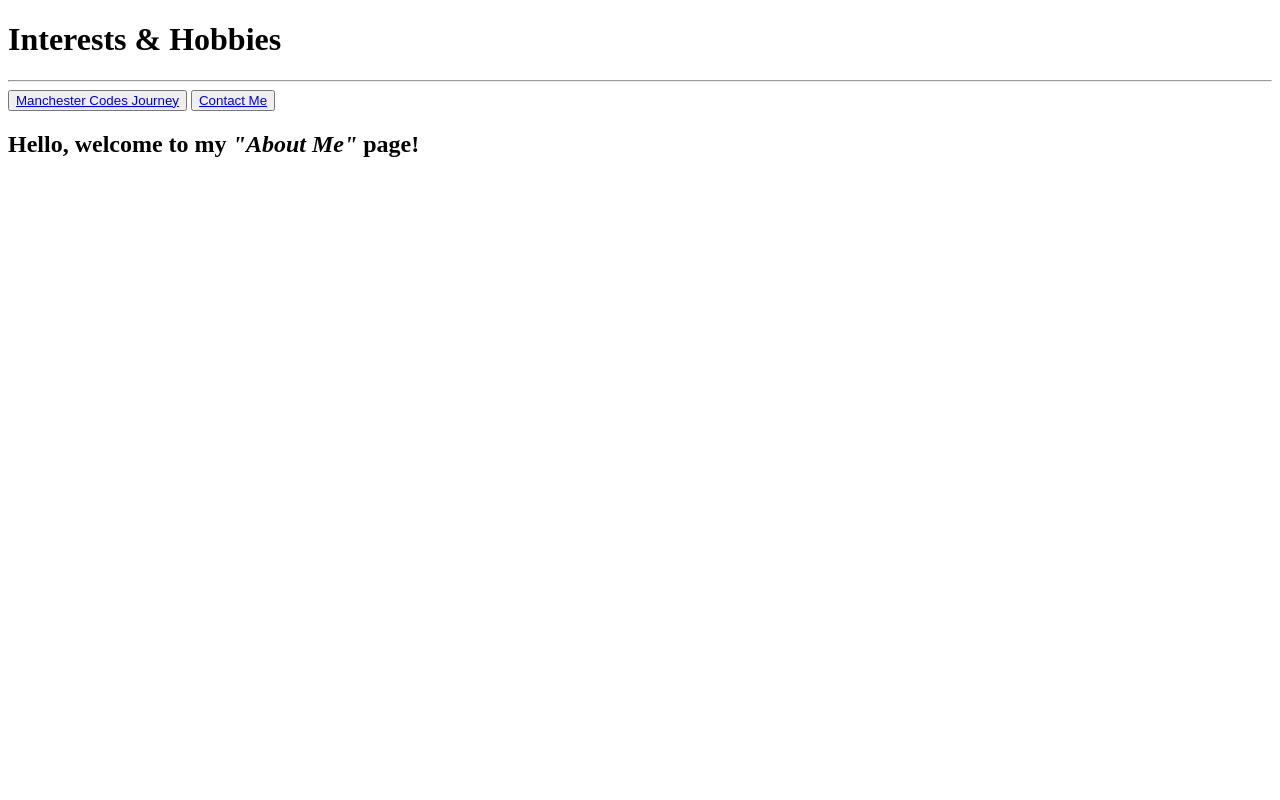
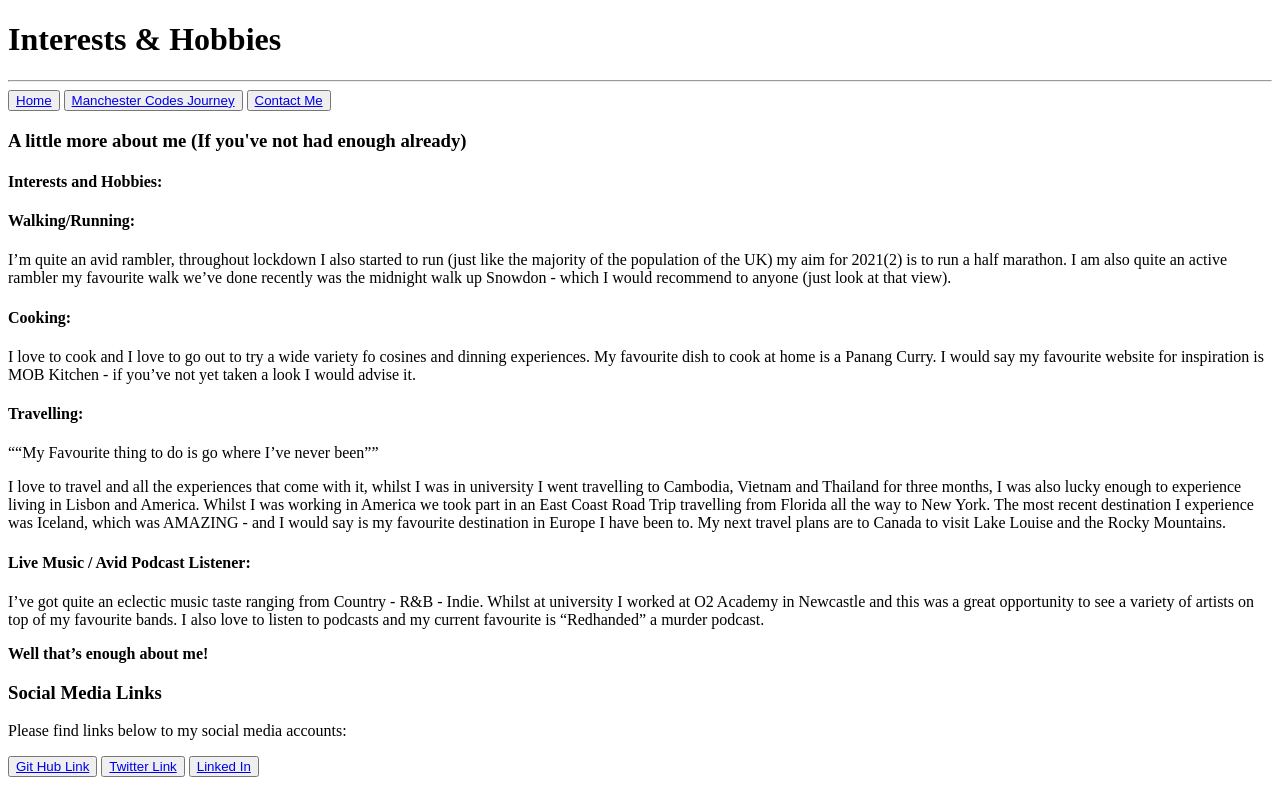
Before and after one commit to ninaspray/my-portfolio, a plain HTML site: page Personal.html in a window 1280 px wide. Drawn offline with Linux system fonts and the light colour scheme.

Commit message:
Corrected all links

```diff
--- a/Personal.html
+++ b/Personal.html
@@ -14,6 +14,9 @@
 
         <nav>
             <button>
+                <a href="Index.html">Home</a>
+            </button>
+            <button>
                 <a href="Manchester-Codes-Learning.html">Manchester Codes Journey</a>
             </button>
             <button>
@@ -21,8 +24,59 @@
             </button>
         </nav>
 
-        <h2>Hello, welcome to my <i>"About Me"</i> page!</h2>
+        <h3>A little more about me (If you've not had enough already)</h3>
     </header>
+
+    <attribute>
+        <h4>Interests and Hobbies:</h4>
+
+        <h4>Walking/Running:</h4>
+        <p>I’m quite an avid rambler, throughout lockdown I also started to run (just like the majority of the
+            population of the UK) my aim for 2021(2) is to run a half marathon. I am also quite an active rambler my
+            favourite walk we’ve done recently was the midnight walk up Snowdon - which I would recommend to anyone
+            (just look at that view).</p>
+        <h4>Cooking:</h4>
+        <p>I love to cook and I love to go out to try a wide variety fo cosines and dinning experiences. My favourite
+            dish
+            to cook at home is a Panang Curry. I would say my favourite website for inspiration is MOB Kitchen - if
+            you’ve
+            not yet taken a look I would advise it.</p>
+        <h4>Travelling:</h4>
+        <q>“My Favourite thing to do is go where I’ve never been”</q>
+        <p>I love to travel and all the experiences that come with it, whilst I was in university I went travelling to
+            Cambodia, Vietnam and Thailand for three months, I was also lucky enough to experience living in Lisbon and
+            America. Whilst I was working in America we took part in an East Coast Road Trip travelling from Florida all
+            the
+            way to New York. The most recent destination I experience was Iceland, which was AMAZING - and I would say
+            is my
+            favourite destination in Europe I have been to. My next travel plans are to Canada to visit Lake Louise and
+            the
+            Rocky Mountains.</p>
+        <h4>Live Music / Avid Podcast Listener:</h4>
+        <p>I’ve got quite an eclectic music taste ranging from Country - R&B - Indie. Whilst at university I worked at
+            O2
+            Academy in Newcastle and this was a great opportunity to see a variety of artists on top of my favourite
+            bands.
+            I also love to listen to podcasts and my current favourite is “Redhanded” a murder podcast.</p>
+        <p><b>Well that’s enough about me!</b></p>
+    </attribute>
+
+
+    <footer>
+        <div id="Social Media">
+            <h3>Social Media Links</h3>
+            <p>Please find links below to my social media accounts:</p>
+            <button>
+                <a href="https://github.com/ninaspray" target="_blank">Git Hub Link</a>
+            </button>
+            <button>
+                <a href="https://twitter.com/NinaSpray" target="_blank">Twitter Link</a>
+            </button>
+            <button>
+                <a href="https://www.linkedin.com/in/nina-spray/" target="_blank">Linked In</a>
+            </button>
+        </div>
+    </footer>
 </body>
 
 </html>
```
Also changed, not shown: Contact.Me.html (+6 -3 lines), Index.html (+6 -6 lines), Manchester-Codes-Learning.html (+6 -3 lines).
